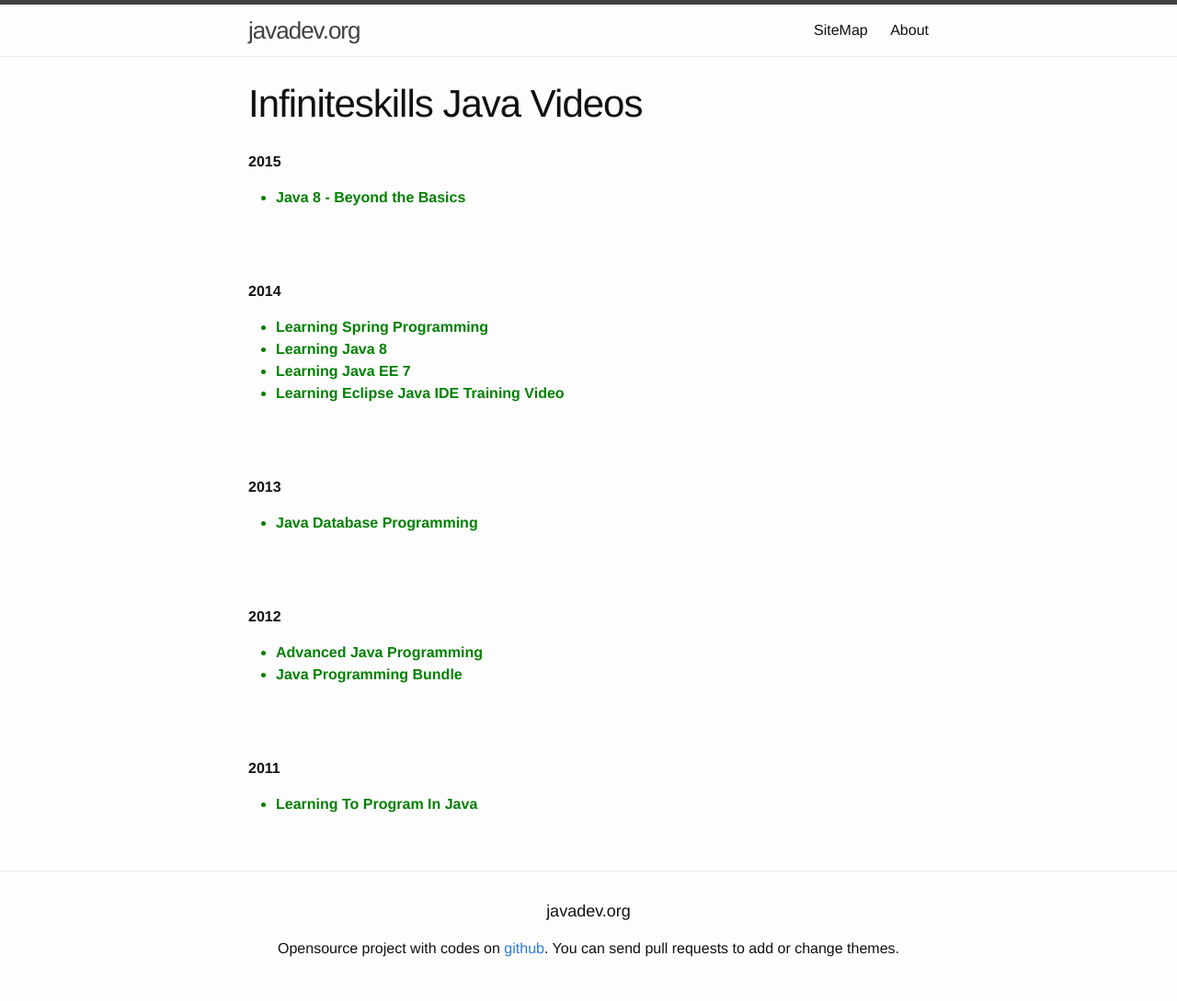
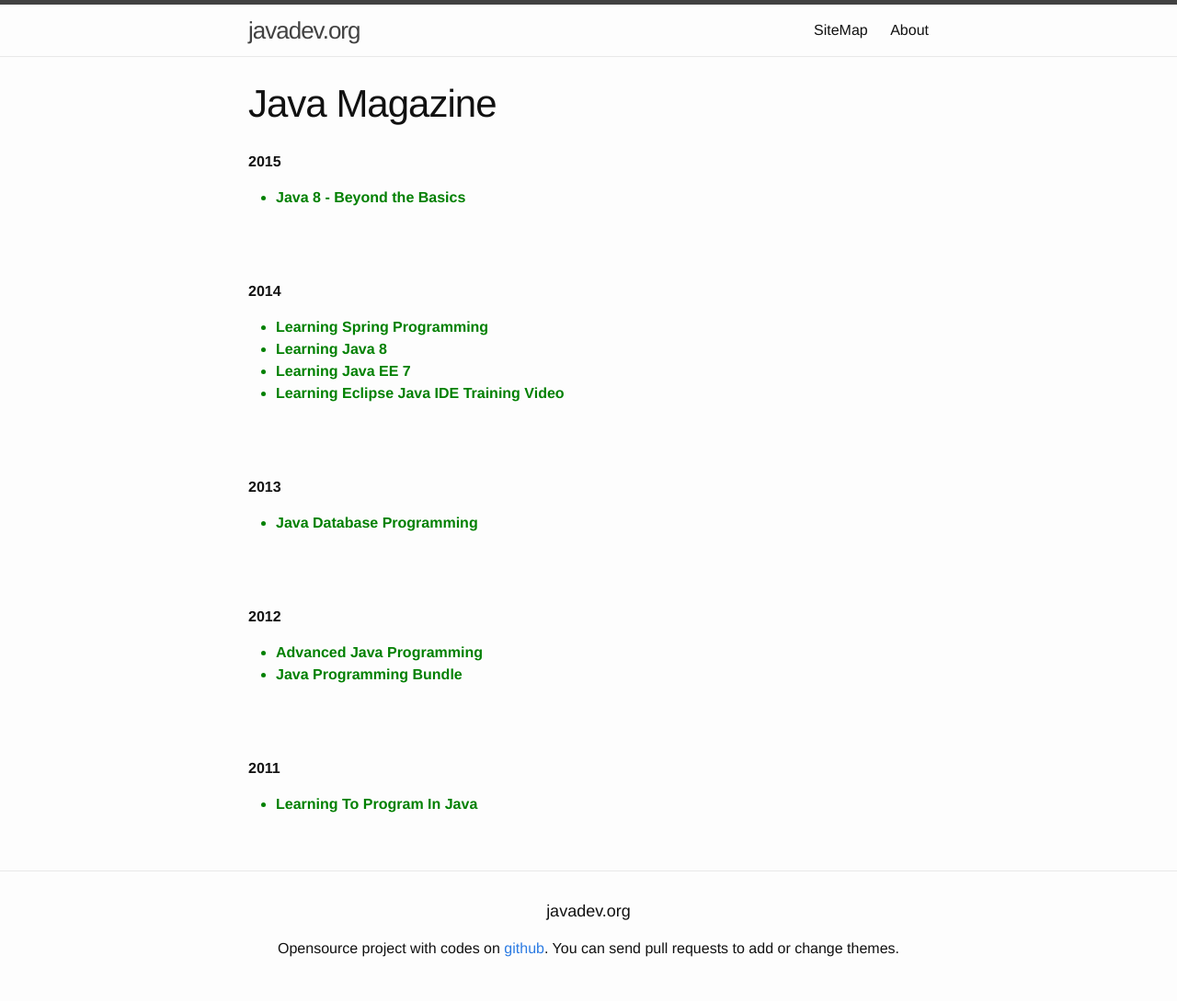
Before and after one commit to webmakaka/javadev.org, a Jekyll site: the page built from website/library/collections/magazines/java_magazine.md, in a window 1280 px wide. Shown: the whole page at 92% size. Built offline with Jekyll 4.4.1, drawn with Linux system fonts in a browser that asks for light colours.

Commit message:
java magazine added

```diff
--- /dev/null
+++ b/website/library/collections/magazines/java_magazine.md
@@ -0,0 +1,56 @@
+---
+layout: page
+title: Java Magazine
+permalink: /library/infiniteskills/java/
+---
+
+
+<strong>2015</strong>
+
+
+<ul>
+    <li style="color:green"><strong>Java 8 - Beyond the Basics</strong></li>
+</ul>
+
+<br/><br/>
+
+<strong>2014</strong>
+
+
+<ul>
+    <li style="color:green"><strong>Learning Spring Programming</strong></li>
+    <li style="color:green"><strong>Learning Java 8</strong></li>
+    <li style="color:green"><strong>Learning Java EE 7</strong></li>
+    <li style="color:green"><strong>Learning Eclipse Java IDE Training Video</strong></li>
+</ul>
+
+
+<br/><br/>
+
+<strong>2013</strong>
+
+<ul>
+    <li style="color:green"><strong>Java Database Programming</strong></li>
+
+</ul>
+
+
+<br/><br/>
+
+<strong>2012</strong>
+
+<ul>
+    <li style="color:green"><strong>Advanced Java Programming</strong></li>
+    <li style="color:green"><strong>Java Programming Bundle</strong></li>
+</ul>
+
+
+
+<br/><br/>
+
+<strong>2011</strong>
+
+<ul>
+    <li style="color:green"><strong>Learning To Program In Java </strong></li>
+
+</ul>
```
Also changed, not shown: website/sitemap.md (+3 -0 lines).
